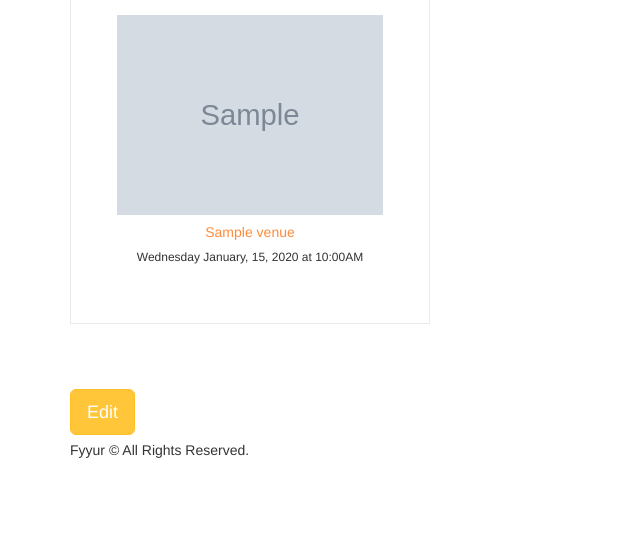
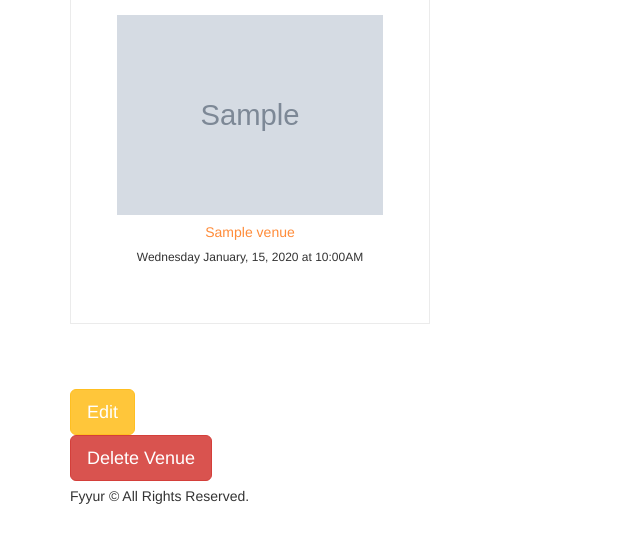
Before and after one commit to jasencarroll/ProjectFyyur, a Flask app: page /artists/1 in a window 1280 px wide. Shown: the part 676-1217 px from the top of the page, without its empty margins (0-640 px from the left). Before the commit the page ends 1134 px from the top, so only its background shows below. Run offline with Flask 3, Linux system fonts and the light colour scheme; tables that the repository leaves empty hold one stand-in row (values such as "Sample post"); grey boxes marked "Sample" are stand-in pictures; some libraries are stand-ins or nearby versions.

Commit message:
delete artists routes, and emptied database

```diff
--- a/app/routes.py
+++ b/app/routes.py
@@ -254,6 +254,7 @@ def search_artists():
 
 @app.route('/artists/<int:artist_id>')
 def show_artist(artist_id):
+    form = ArtistForm()
     # Query the artist by ID
     artist = Artist.query.get(artist_id)
     if not artist:
@@ -298,7 +299,7 @@ def show_artist(artist_id):
         "upcoming_shows_count": len(upcoming_shows)
     }
 
-    return render_template('pages/show_artist.html', artist=data)
+    return render_template('pages/show_artist.html', artist=data, form=form)
 #  Update
 #  ----------------------------------------------------------------
 @app.route('/artists/<int:artist_id>/edit', methods=['GET'])
@@ -531,6 +532,39 @@ def create_artist_submission():
 
   return render_template('pages/home.html')
 
+#  Delete Artist
+#  ----------------------------------------------------------------
+@app.route('/artists/<int:artist_id>', methods=['POST'])
+def delete_artist(artist_id):
+    # Check if the request has a _method field and if it equals 'DELETE'
+    if request.form.get('_method') == 'DELETE':
+        try:
+            # Query the artist from the database using the artist_id
+            artist = Artist.query.get(artist_id)
+
+            # If the artist does not exist, return a 404 error
+            if not artist:
+                return jsonify({'error': 'Artist not found.'}), 404
+
+            # Delete the artist from the database
+            db.session.delete(artist)
+            db.session.commit()
+
+            # Return success response after deletion
+            return jsonify({'success': 'Artist deleted successfully.'}), 200
+
+        except Exception as e:
+            # If there's an error, rollback the session and return an error response
+            db.session.rollback()
+            print(f"Error: {str(e)}")
+            return jsonify({'error': 'An error occurred while deleting the artist.'}), 500
+
+        finally:
+            # Ensure the session is closed after the operation
+            db.session.close()
+
+    # If the request method is not 'DELETE', return a 405 error
+    return jsonify({'error': 'Invalid request method.'}), 405
 #  Shows
 #  ----------------------------------------------------------------
 
--- a/app/templates/forms/new_show.html
+++ b/app/templates/forms/new_show.html
@@ -3,6 +3,7 @@
 {% block content %}
   <div class="form-wrapper">
     <form method="post" class="form">
+      {{ form.csrf_token }}
       <h3 class="form-heading">List a new show</h3>
       <div class="form-group">
         <label for="artist_id">Artist ID</label>
--- a/app/templates/pages/show_artist.html
+++ b/app/templates/pages/show_artist.html
@@ -74,4 +74,11 @@
 
 <a href="/artists/{{ artist.id }}/edit"><button class="btn btn-primary btn-lg">Edit</button></a>
 
+<form action="/artists/{{ artist.id }}" method="POST" onsubmit="return confirm('Are you sure you want to delete this venue?');">
+    <!-- Include CSRF token for Flask-WTF protection -->
+	{{ form.csrf_token }}
+	<input type="hidden" name="_method" value="DELETE">
+    <button type="submit" class="btn btn-primary btn-lg btn-danger">Delete Venue</button>
+</form>
+
 {% endblock %}
```
